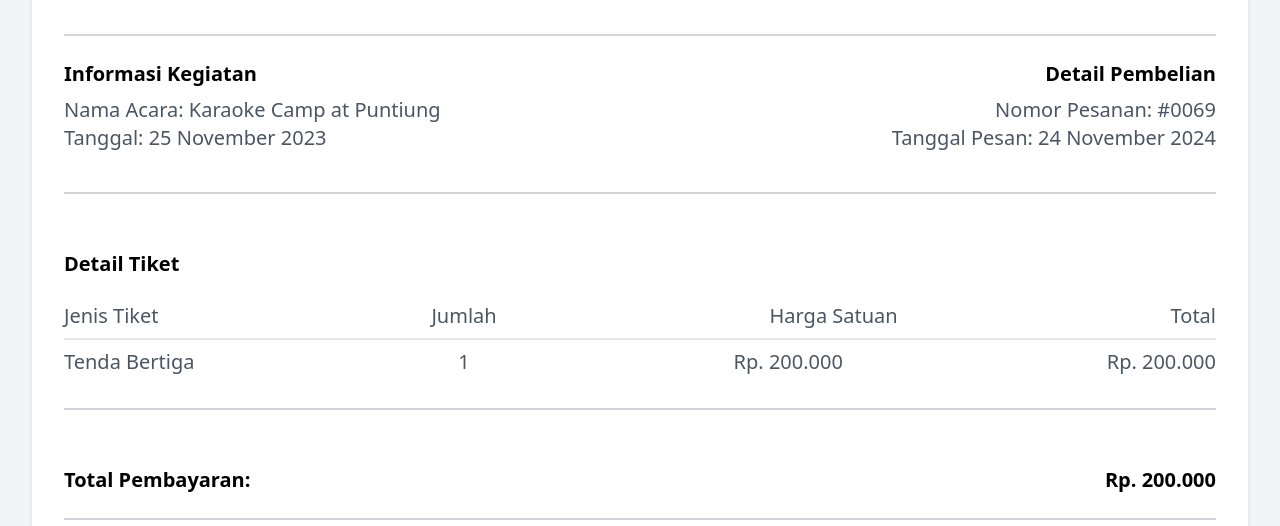
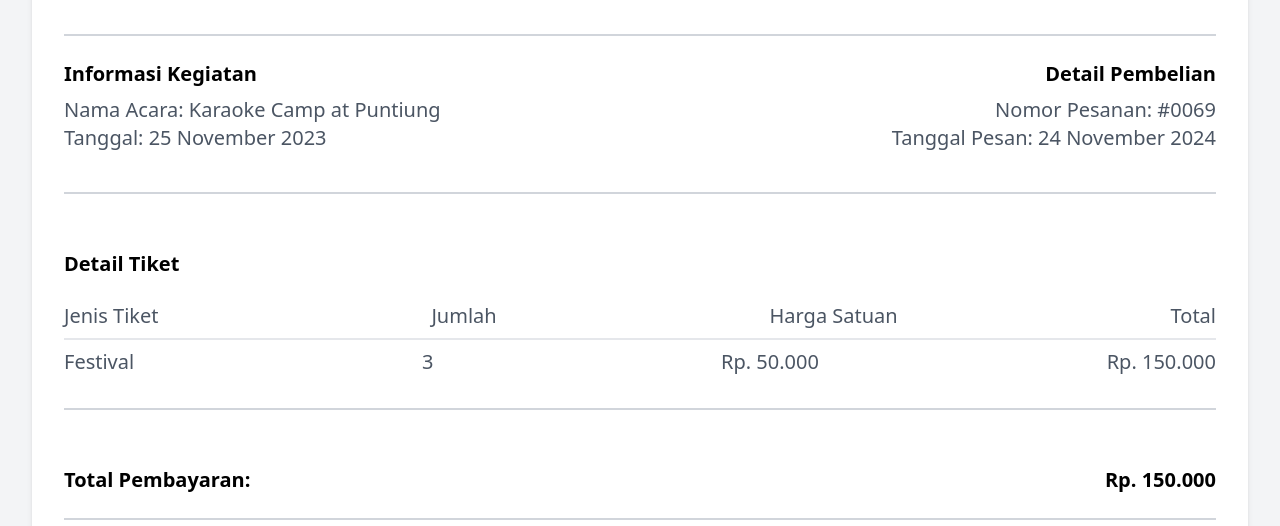
Before and after one commit to karaokecamp/stevy0069, a plain HTML site: page index.html in a window 1280 px wide. Shown: the part 274-800 px from the top of the page. Drawn offline with nearby package versions, Linux system fonts and the light colour scheme.

Commit message:
tiket stefy 2

```diff
--- a/index.html
+++ b/index.html
@@ -71,10 +71,10 @@
                     </div>
                     <!-- Baris Tiket -->
                     <div class="flex flex-row justify-between py-2">
-                        <span class="text-gray-600 text-sm sm:text-base lg:text-lg xl:text-xl">Tenda Bertiga</span>
-                        <span class="text-gray-600 text-sm sm:text-base lg:text-lg xl:text-xl">1</span>
-                        <span class="text-gray-600 text-sm sm:text-base lg:text-lg xl:text-xl">Rp. 200.000</span>
-                        <span class="text-gray-600 text-sm sm:text-base lg:text-lg xl:text-xl">Rp. 200.000</span>
+                        <span class="text-gray-600 text-sm sm:text-base lg:text-lg xl:text-xl">Festival</span>
+                        <span class="text-gray-600 text-sm sm:text-base lg:text-lg xl:text-xl">3</span>
+                        <span class="text-gray-600 text-sm sm:text-base lg:text-lg xl:text-xl">Rp. 50.000</span>
+                        <span class="text-gray-600 text-sm sm:text-base lg:text-lg xl:text-xl">Rp. 150.000</span>
                     </div>
                     <!-- Tambahkan baris tiket lainnya jika diperlukan -->
                 </div>
@@ -85,7 +85,7 @@
             <!-- Total Pembayaran -->
             <div class="mt-4 sm:mt-8 flex justify-between">
                 <span class="text-lg sm:text-xl font-semibold">Total Pembayaran:</span>
-                <span class="text-lg sm:text-xl font-semibold">Rp. 200.000</span>
+                <span class="text-lg sm:text-xl font-semibold">Rp. 150.000</span>
             </div>
 
             <!-- <hr class="border-t-2 border-gray-300 my-4 sm:my-6"> -->
```
